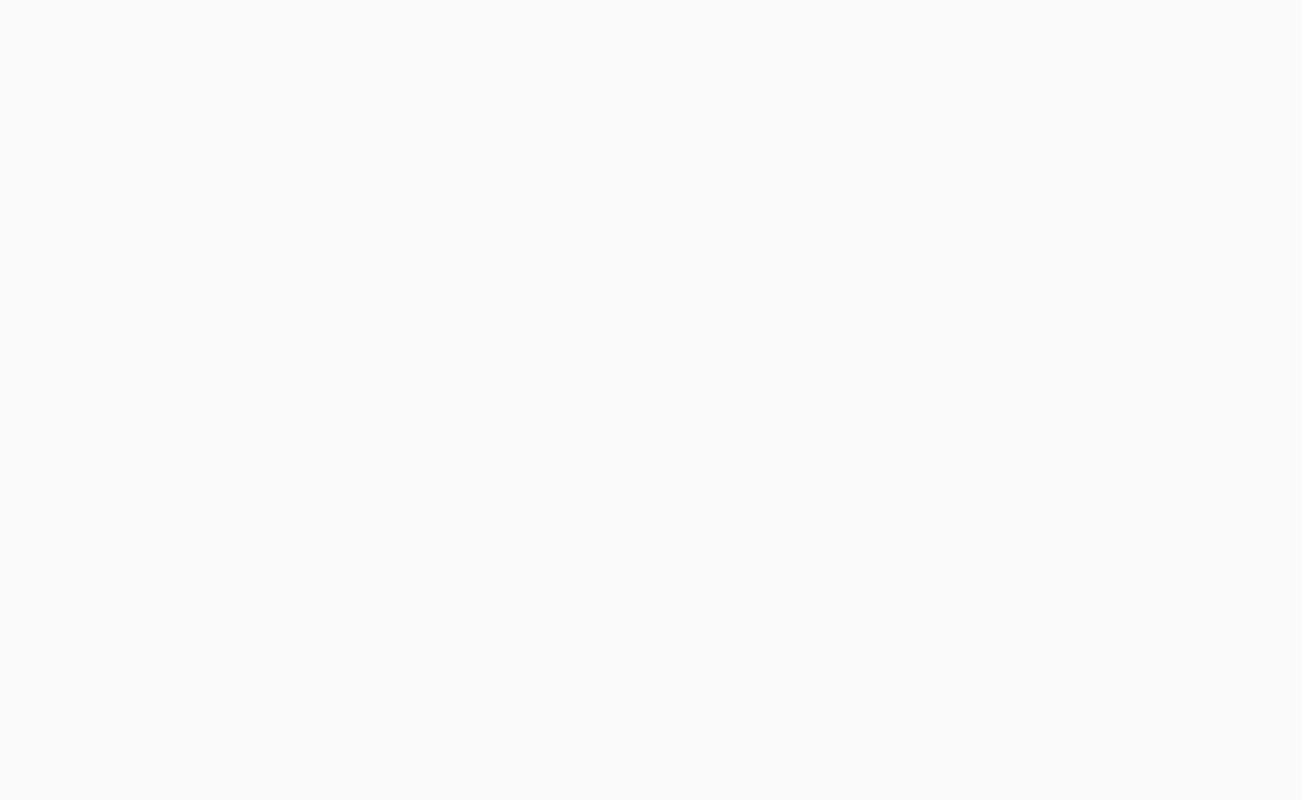
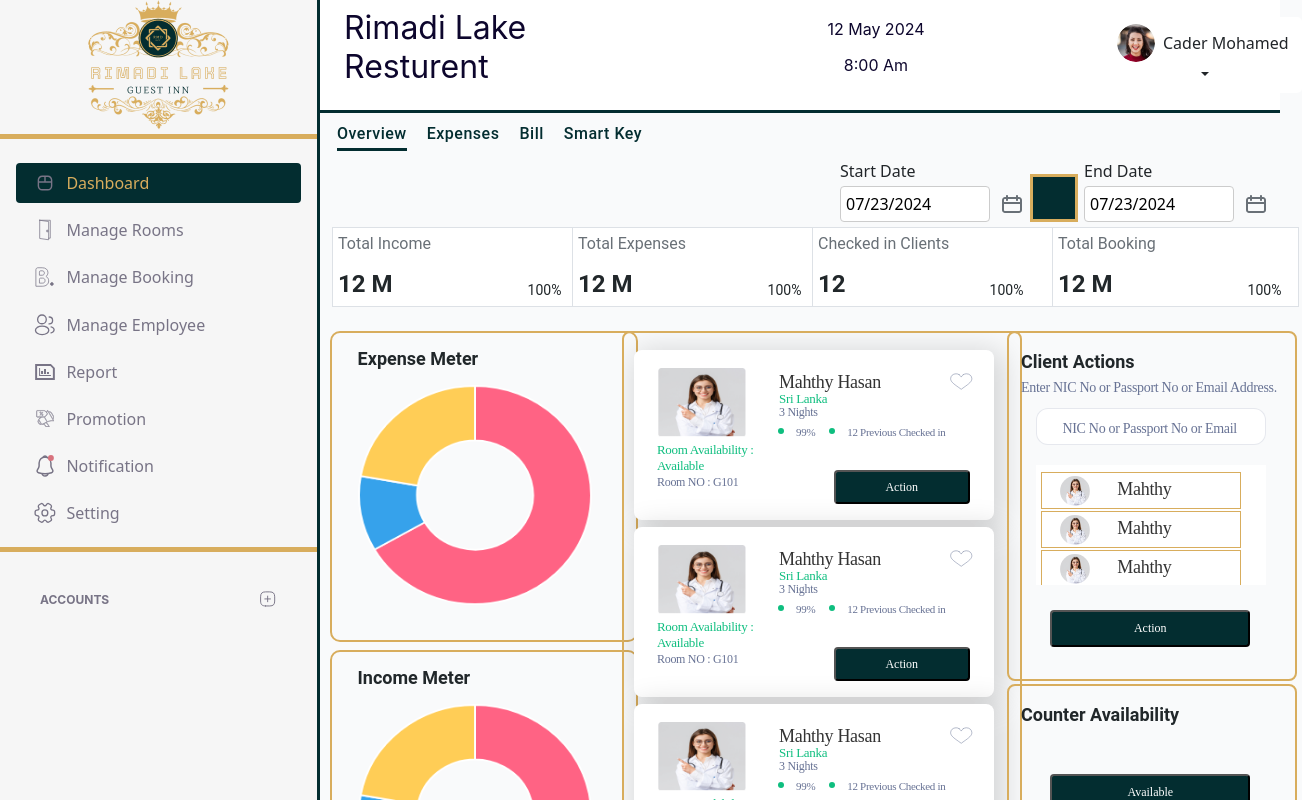
Before and after one commit to Aasik2002/Rimadi, a React (Create React App) app in the folder Frontend/AdminUi/rhms/: page /dashboard/overview in a window 1280 px wide. Before the commit this address had no page. Shown: the top 800 px of the page, 1302 px wide, since content can reach past the window. Built offline with nearby package versions, Linux system fonts and the light colour scheme.

Commit message:
Update Front end

```diff
--- a/Frontend/AdminUi/rhms/src/App.js
+++ b/Frontend/AdminUi/rhms/src/App.js
@@ -9,8 +9,9 @@ function App() {
   return (
     <div>
       <Routes>
-         <Route path="/dashboard-overview" element={<Overview />} />
-         <Route path="/dashboard-expenses" element={<Expenses />} />
+         <Route path="/dashboard" element={<Overview />} />
+         <Route path="/dashboard/overview" element={<Overview />} />
+         <Route path="/dashboard/expenses" element={<Expenses />} />
       </Routes>
     </div>
   );
--- a/Frontend/AdminUi/rhms/src/Componets/DashBoard/Pages/Expenses.js
+++ b/Frontend/AdminUi/rhms/src/Componets/DashBoard/Pages/Expenses.js
@@ -4,12 +4,48 @@ import "./dashPage.css";
 import Layout from "../../../Layout/Layout";
 import TopNavigationBar from "../Components/TopNavigationBar";
 
+
+import { Line } from "react-chartjs-2";
+
+const tabs = [
+	{ label: "Overview", link: "/dashboard/overview" },
+	{ label: "Expenses", link: "/dashboard/expenses" },
+	{ label: "Bill", link: "/dashboard/bill" },
+	{ label: "Smart Key", link: "/dashboard/smartKey" },
+];
+
+const data = {
+  labels: ["Jan", "Feb", "Mar", "Apr", "May", "Jun"],
+  datasets: [
+    {
+      label: "First dataset",
+      data: [33, 53, 85, 41, 44, 65],
+      fill: true,
+      backgroundColor: "rgba(75,192,192,0.2)",
+      borderColor: "rgba(75,192,192,1)"
+    },
+    {
+      label: "Second dataset",
+      data: [33, 25, 35, 51, 54, 76],
+      fill: false,
+      borderColor: "#742774"
+    }
+  ]
+};
+
 function Expenses() {
-  return (
-   <Layout>
-
-   </Layout>
-  )
+	return (
+		<Layout>
+			<div className="container">
+				<div className="top-Navigation-bar">
+					<TopNavigationBar tabs={tabs} />
+				</div>
+        <div className="row">
+          <Line data={data} />
+        </div>
+			</div>
+		</Layout>
+	);
 }
 
-export default Expenses
+export default Expenses;
--- a/Frontend/AdminUi/rhms/src/Componets/DashBoard/Pages/Overview.js
+++ b/Frontend/AdminUi/rhms/src/Componets/DashBoard/Pages/Overview.js
@@ -15,8 +15,8 @@ import PcSmall from "../Components/PcSmall";
 Chart.register(ArcElement);
 
 const tabs = [
-	{ label: "Overview", link: "/dashboard-overview" },
-	{ label: "Expenses", link: "/dashboard-expenses" },
+	{ label: "Overview", link: "/dashboard/overview" },
+	{ label: "Expenses", link: "/dashboard/expenses" },
 	{ label: "Bill", link: "/dashboard-bill" },
 	{ label: "Smart Key", link: "/dashboard-smartKey" },
 ];
--- a/Frontend/AdminUi/rhms/src/Layout/Layout.js
+++ b/Frontend/AdminUi/rhms/src/Layout/Layout.js
@@ -29,6 +29,7 @@ function Layout({ children }) {
 	function toggleDrawer() {
 		dispatch(changeToggle(!open));
 	}
+	const [activeLink, setActiveLink] = useState(null);
 
 	const [profilePopupShow, setProfilePopupShow] = useState(false);
 
@@ -63,7 +64,7 @@ function Layout({ children }) {
 											? "side-menu-item side-menu-active "
 											: "side-menu-item "
 									}
-									to={"/dashboard-overview"}>
+									to={"/dashboard"}>
 									<div className={"d-flex"}>
 										<img
 											src={DashboardIcon}
```
